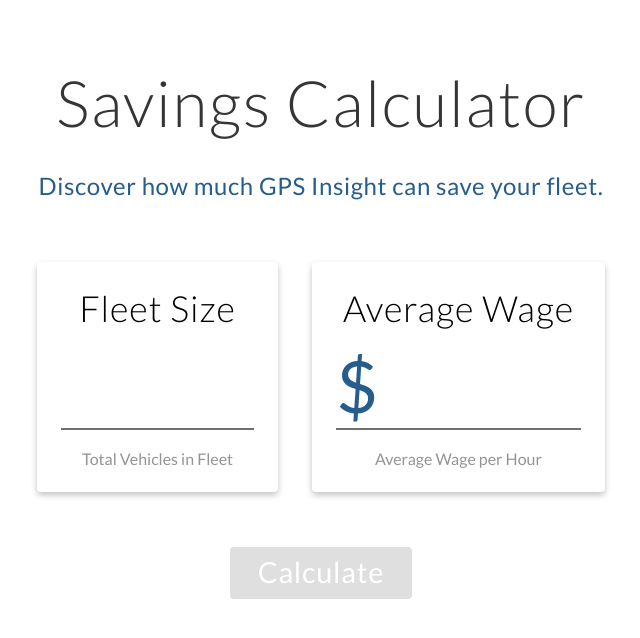
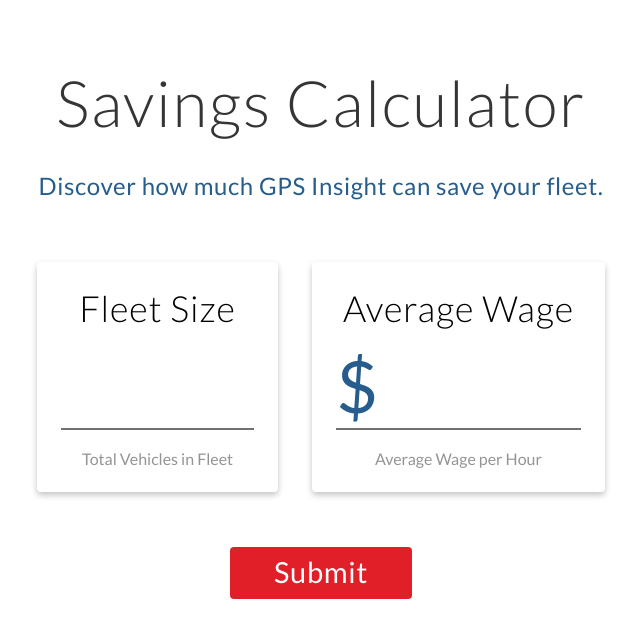
Before and after one commit to factor1/ecosystem-calculator, a React (Vite) app: page /2019/gpsi/ in a window 1280 px wide. Shown: the top 638 px of the page, without its empty margins (319-959 px from the left). Built offline with nearby package versions, Linux system fonts and the light colour scheme; no server answers.

Commit message:
Fix focus trap on main subbmit button

```diff
--- a/src/Home/index.tsx
+++ b/src/Home/index.tsx
@@ -80,6 +80,7 @@
       <Heading2>Savings Calculator</Heading2>
       <Heading5>Discover how much GPS Insight can save your fleet.</Heading5>
       <Formik
+        enableReinitialize
         initialValues={{
           fleetSize: "",
           averageWage: ""
@@ -125,13 +126,13 @@
                 <HelperText>Average Wage per Hour</HelperText>
               </Card>
             </CardContainer>
-            <Button
-              type="submit"
-              style={{ marginTop: 55 }}
-              disabled={isSubmitting || !isValid || isEmpty(touched)}
-            >
-              Calculate
-            </Button>
+            <div className="submit-btn">
+              <input
+                type="submit"
+                style={{ marginTop: 55, zIndex: 99 }}
+                disabled={isSubmitting || !isValid || isEmpty(touched)}
+              />
+            </div>
           </Form>
         )}
       </Formik>
--- a/src/common/Button.tsx
+++ b/src/common/Button.tsx
@@ -10,7 +10,6 @@
   href?: string;
   onClick?: any;
   style?: Object;
-  type?: string;
   disabled?: boolean;
 }
 
@@ -20,7 +19,6 @@
   href,
   onClick,
   style,
-  type,
   disabled
 }) => {
   const ButtonContainer = styled.div`
@@ -73,19 +71,6 @@
     );
   }
 
-  if (type === "submit") {
-    return (
-      <ButtonContainer>
-        <input
-          type="submit"
-          value={children}
-          style={style}
-          disabled={disabled}
-        />
-      </ButtonContainer>
-    );
-  }
-
   return (
     <ButtonContainer>
       <button onClick={onClick} style={style}>
--- a/src/styles/app.css
+++ b/src/styles/app.css
@@ -34,3 +34,41 @@
     display: none !important;
   }
 }
+
+.submit-btn {
+  display: inline-block;
+  position: relative;
+}
+
+.submit-btn a,
+.submit-btn input,
+.submit-btn button {
+  display: flex;
+  position: relative;
+  justify-content: center;
+  align-items: center;
+  width: 182px;
+  padding: 7px 24px 10px;
+  min-height: 35px;
+  max-width: 100%;
+  border-radius: 4px;
+  background-color: #e01f28;
+  font: 400 29px/35px Lato;
+  letter-spacing: 0.72px;
+  color: #fff;
+  appearance: none;
+  border: none;
+  text-decoration: none;
+  cursor: pointer;
+  transition: opacity 250ms ease;
+}
+
+.submit-btn a:hover,
+.submit-btn input:hover,
+.submit-btn button:hover {
+  opacity: 0.85;
+}
+
+.submit-btn button:disabled {
+  background-color: #949494;
+}
```
Also changed, not shown: 5 other files (tests, documents, lock files or other folders).
